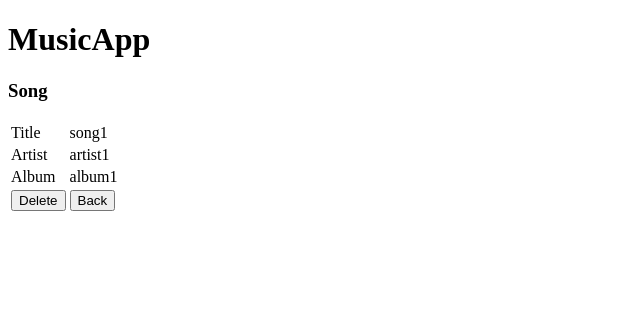
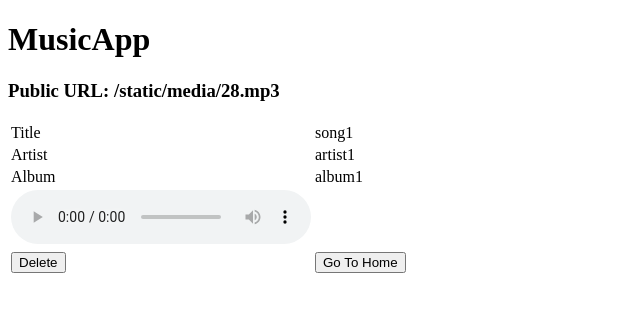
Before and after one commit to herishbrith/MusicApp, a Flask app: page /view/28 in a window 1280 px wide. Shown: the top 312 px of the page, without its empty margins (0-640 px from the left). Run offline with Flask 2, Linux system fonts and the light colour scheme; data comes from the database, SQL or seed files in the repository; both versions use the stored data as it was after the commit.

Commit message:
functionality to play and download songs

```diff
--- a/MusicAppBackend/app/controllers.py
+++ b/MusicAppBackend/app/controllers.py
@@ -56,7 +56,7 @@ def save_new_song(formData, files):
 		resCursor = MySQL_DB.query(saveQuery, commit=True)
 		file = files["file"]
 		file.save(os.path.join(
-			Config.PROJECT_DIR, "media", str(resCursor.lastrowid) + ".mp3"
+			Config.PROJECT_DIR, "static", "media", str(resCursor.lastrowid) + ".mp3"
 		))
 		return True
 	except Exception as excp:
@@ -69,6 +69,12 @@ def delete_one_song(songId):
 			"DELETE FROM songs WHERE id=%s" % (songId),
 			commit=True
 		)
+
+		filePath = os.path.join(
+			Config.PROJECT_DIR, "static", "media", str(songId) + ".mp3"
+		)
+		if os.path.isfile(filePath): os.remove(filePath)
+		return True
 	except Exception as excp:
 		return False
 
@@ -86,14 +92,14 @@ def search_song_by_query(query):
 	return rows
 
 
-@controller.route("/", methods=["GET", "POST"])
-def get_home_page():
+@controller.route("/", methods=["GET"])
+def get_homepage():
 	rows = get_all_songs()
 	return render_template("index.html", rows=rows)
 
 
 @controller.route("/song", methods=["GET", "POST", "DELETE"])
-def create_song():
+def song_functionality():
 	if request.method == "GET":
 		return render_template("song.html")
 	elif request.method == "POST":
--- a/MusicAppBackend/templates/song.html
+++ b/MusicAppBackend/templates/song.html
@@ -17,7 +17,7 @@
 			<tr><td>Song File*</td><td><input type="file" name="file" id="song" accept=".mp3" required /></td></tr>
 			<tr>
 				<td><input type="submit" value="Save" formaction="/song" formmethod="post" /></td>
-				<td><input type="button" value="Back" onclick="go_to_home()"></td>
+				<td><input type="button" value="Go To Home" onclick="go_to_home()"></td>
 			</tr>
 			<tr></tr>
 		</table>
--- a/MusicAppBackend/templates/view.html
+++ b/MusicAppBackend/templates/view.html
@@ -8,18 +8,23 @@
 
 <body>
 	<h1>MusicApp</h1>
-	<h3>Song</h3>
+	<h3>Public URL: /static/media/{{ data[0] }}.mp3</h3>
 
 	<form>
 		<table>
 			<tr><td>Title</td><td>{{ data[1] }}</td></tr>
 			<tr><td>Artist</td><td>{{ data[2] }}</td></tr>
 			<tr><td>Album</td><td>{{ data[3] }}</td></tr>
+			<tr><td>
+				<audio controls>
+					<source src="/static/media/{{ data[0] }}.mp3" type="audio/mpeg">
+				</audio>
+			</td></tr>
 			<tr>
 				<td>
 					<input type="button" value="Delete" onclick="delete_button_clicked({{ data[0] }})">
 				</td>
-				<td><input type="button" value="Back" onclick="go_to_home()"></td>
+				<td><input type="button" value="Go To Home" onclick="go_to_home()"></td>
 			</tr>
 			<tr></tr>
 		</table>
```
Also changed, not shown: MusicAppBackend/database.db.
